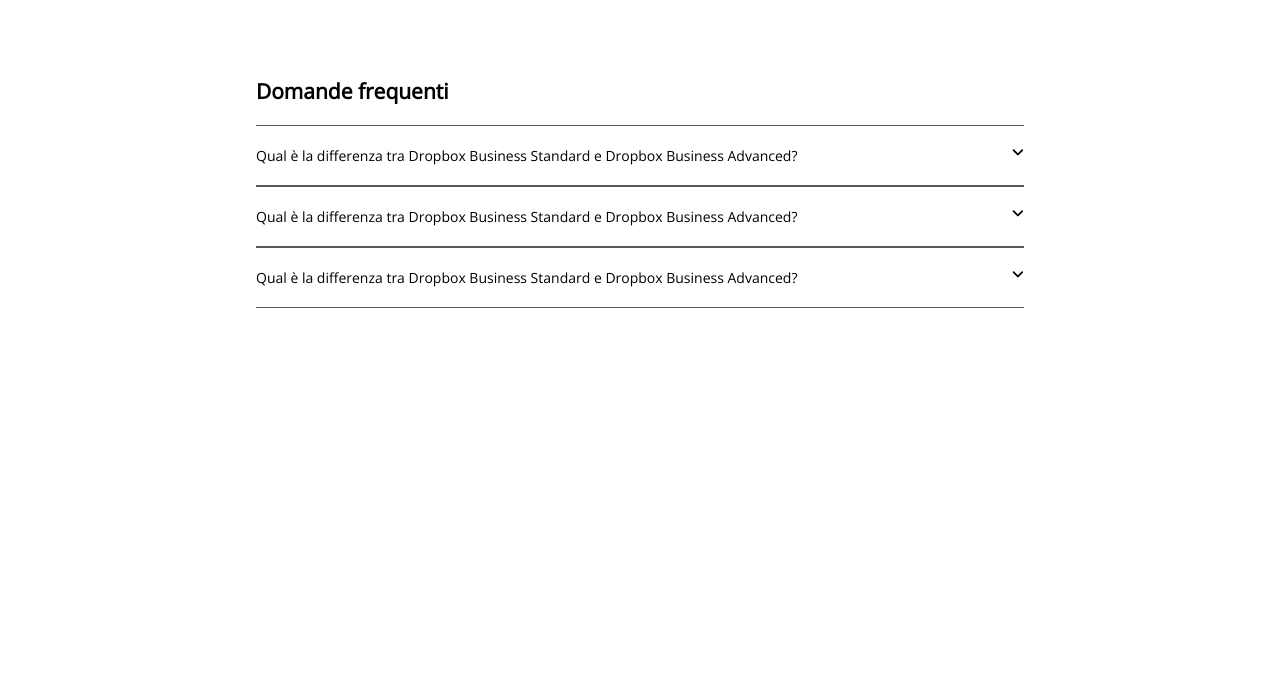
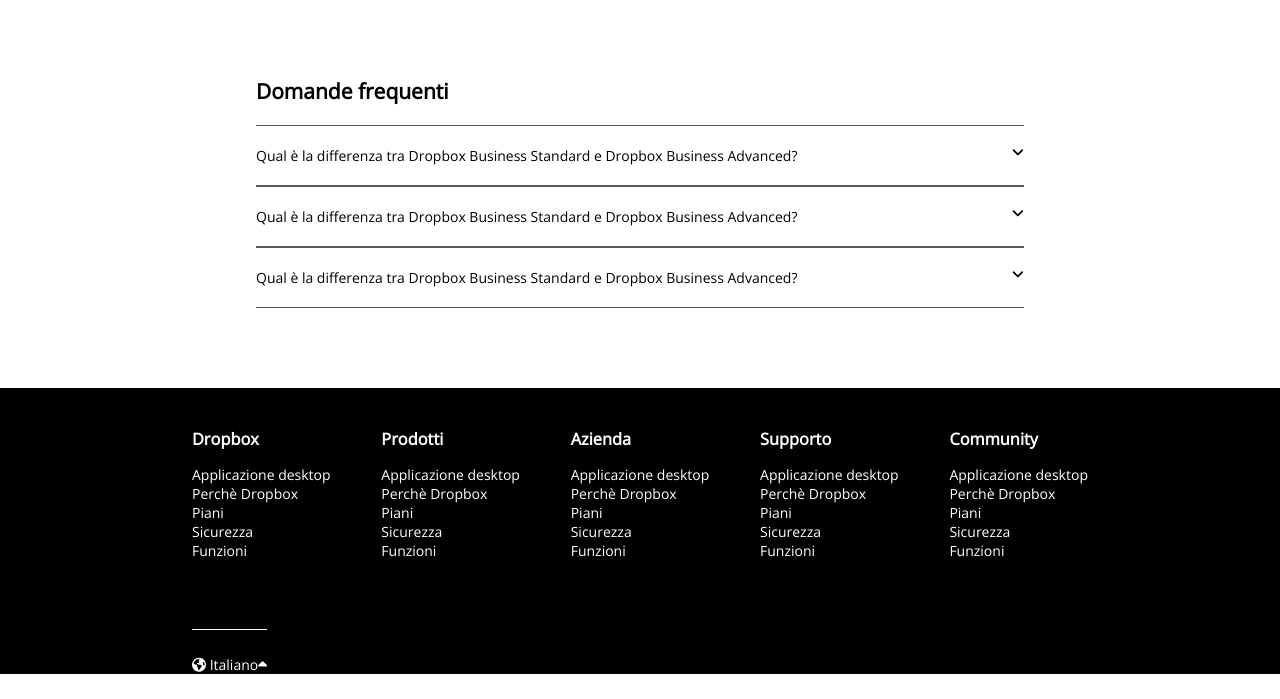
Before and after one commit to Paolo100s/htmlcss-dropbox, a plain HTML site: page index.html in a window 1280 px wide. Shown: the part 686-1385 px from the top of the page. Before the commit the page ends 1074 px from the top, so only its background shows below. Drawn offline with nearby package versions, Linux system fonts and the light colour scheme.

Commit message:
add footer

```diff
--- a/css/style.css
+++ b/css/style.css
@@ -127,3 +127,34 @@ header {
     position: absolute;
     right: 0;
 }
+
+/* footer */
+footer {
+    background-color: #000000;
+    color: #fff;
+}
+
+.bottom {
+    width: 70%;
+    margin: auto;
+    display: flex;
+    justify-content: space-between;
+}
+
+.bottom h3 {
+    padding: 40px 0 15px;
+}
+
+.bottom ul {
+    margin-bottom: 95px
+}
+
+.language {
+    width: 70%;
+    margin: auto;
+}
+
+.language span {
+    padding: 25px 0;
+    border-top: 1px solid #fff;
+}
--- a/index.html
+++ b/index.html
@@ -86,8 +86,48 @@
 
     <!-- footer -->
     <footer>
-
+        <nav class="bottom">
+            <ul><h3>Dropbox</h3>
+            <li>Applicazione desktop</li>
+            <li>Perchè Dropbox</li>
+            <li>Piani</li>
+            <li>Sicurezza</li>
+            <li>Funzioni</li>
+            </ul>
+            <ul><h3>Prodotti</h3>
+            <li>Applicazione desktop</li>
+            <li>Perchè Dropbox</li>
+            <li>Piani</li>
+            <li>Sicurezza</li>
+            <li>Funzioni</li>
+            </ul>
+            <ul><h3>Azienda</h3>
+            <li>Applicazione desktop</li>
+            <li>Perchè Dropbox</li>
+            <li>Piani</li>
+            <li>Sicurezza</li>
+            <li>Funzioni</li>
+            </ul>
+            <ul><h3>Supporto</h3>
+            <li>Applicazione desktop</li>
+            <li>Perchè Dropbox</li>
+            <li>Piani</li>
+            <li>Sicurezza</li>
+            <li>Funzioni</li>
+            </ul>
+            <ul><h3>Community</h3>
+            <li>Applicazione desktop</li>
+            <li>Perchè Dropbox</li>
+            <li>Piani</li>
+            <li>Sicurezza</li>
+            <li>Funzioni</li>
+            </ul>
+        </nav>
+        <div class="language">
+            <span>
+                <i class="fa-solid fa-earth-americas"></i> Italiano<i class="fa-solid fa-caret-up"></i>
+            </span>
+        </div>
     </footer>
-
 </body>
 </html>
```
